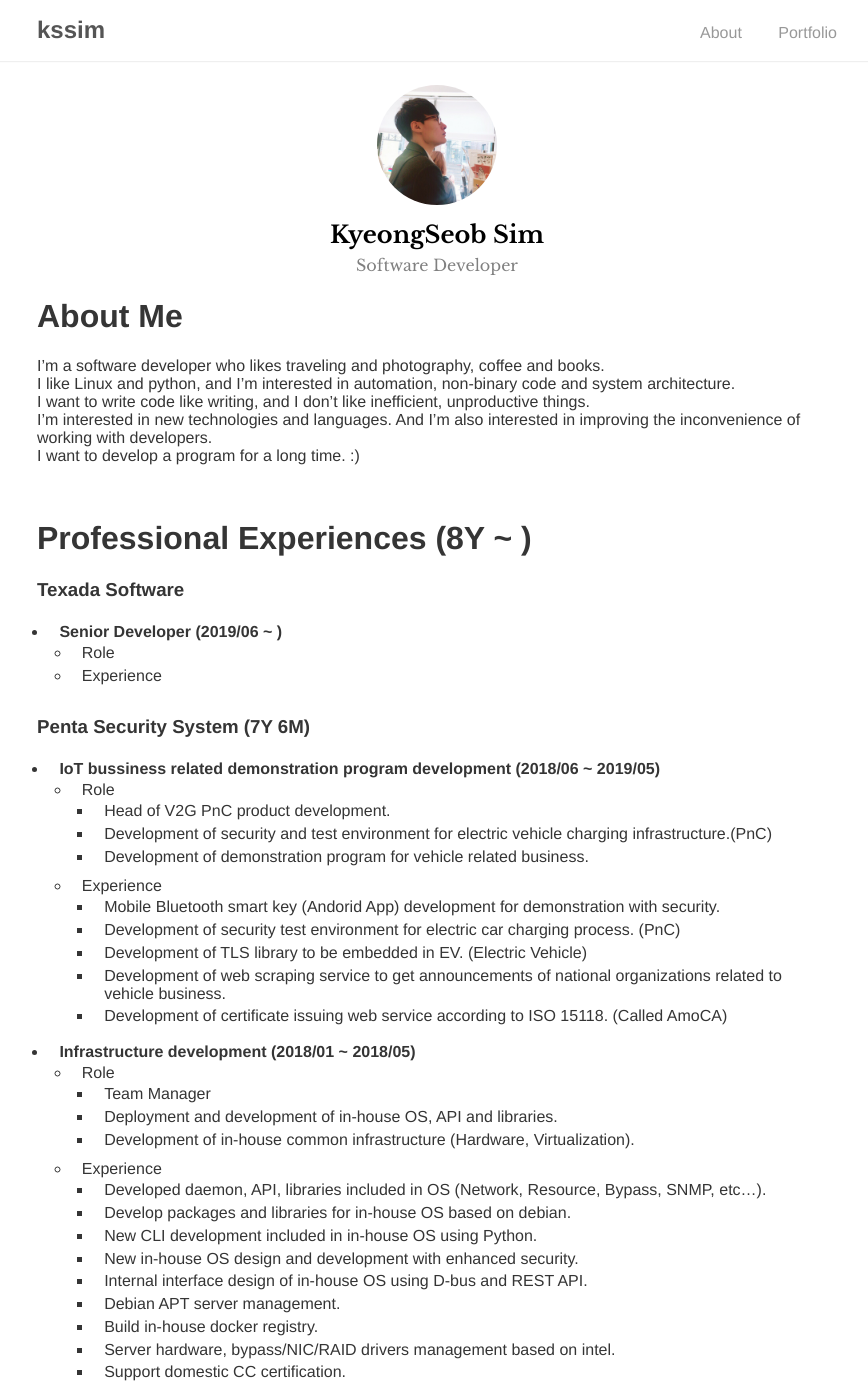
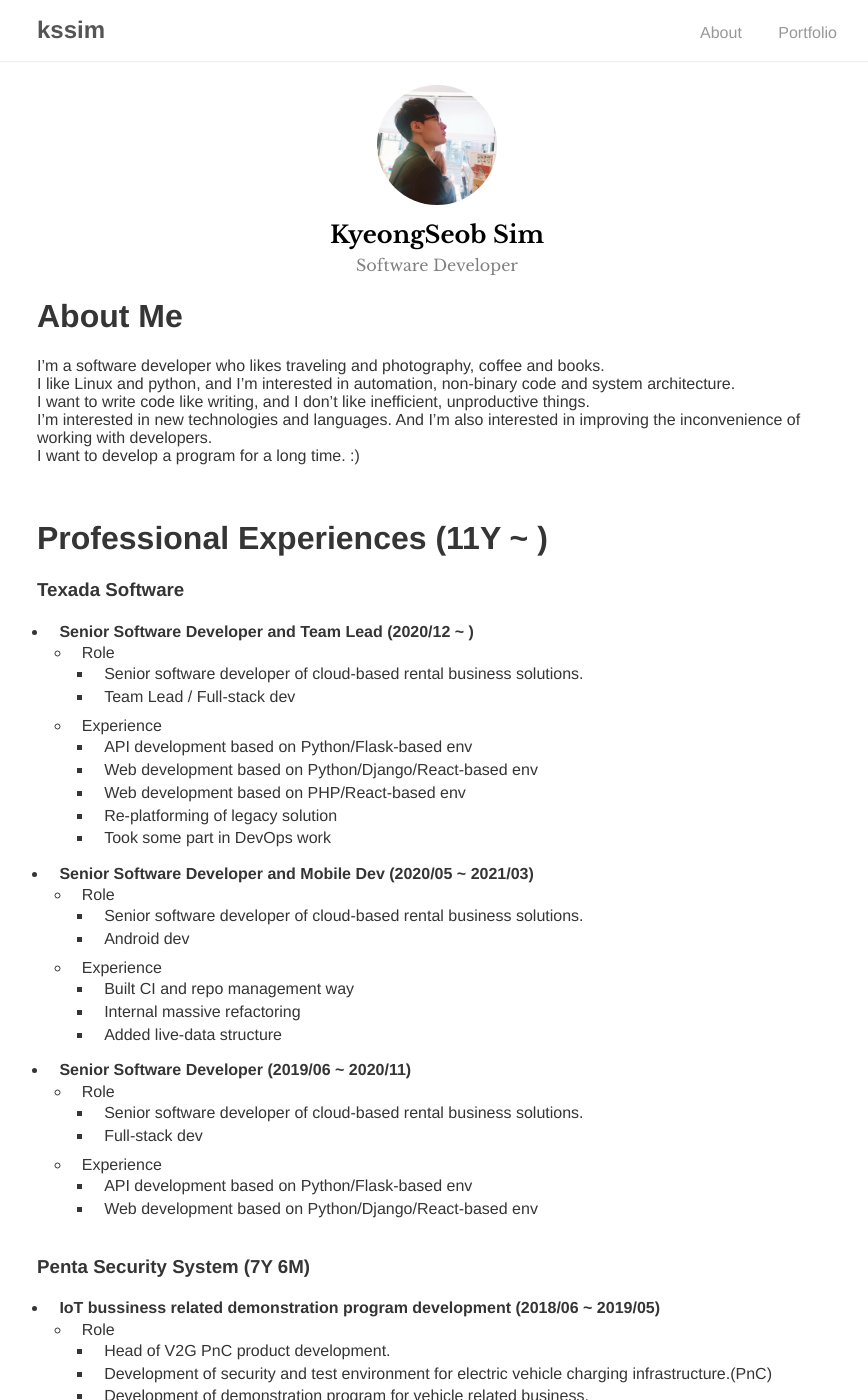
Before and after one commit to kssim/profile, a Jekyll site: the page built from index.md, in a window 1280 px wide and 1400 px high. Shown: the whole window, without its empty margins (203-1071 px from the left). Built offline with Jekyll 4.4.1, drawn with Linux system fonts in a browser that asks for light colours; our own code applies the rules of GitHub Pages for plain Markdown files.

Commit message:
Update index.md

```diff
--- a/index.md
+++ b/index.md
@@ -11,11 +11,35 @@ I want to develop a program for a long time. :)
 
 <br/>
 
-# Professional Experiences (8Y ~ )
+# Professional Experiences (11Y ~ )
 ### Texada Software
-- Senior Developer (2019/06 ~ )
+- Senior Software Developer and Team Lead (2020/12 ~ )
   - Role
+     - Senior software developer of cloud-based rental business solutions.
+     - Team Lead / Full-stack dev
   - Experience
+     - API development based on Python/Flask-based env
+     - Web development based on Python/Django/React-based env
+     - Web development based on PHP/React-based env
+     - Re-platforming of legacy solution
+     - Took some part in DevOps work
+
+- Senior Software Developer and Mobile Dev (2020/05 ~ 2021/03)
+  - Role
+     - Senior software developer of cloud-based rental business solutions.
+     - Android dev
+  - Experience
+     - Built CI and repo management way
+     - Internal massive refactoring
+     - Added live-data structure
+
+- Senior Software Developer (2019/06 ~ 2020/11)
+  - Role
+     - Senior software developer of cloud-based rental business solutions.
+     - Full-stack dev
+  - Experience
+     - API development based on Python/Flask-based env
+     - Web development based on Python/Django/React-based env
 
 
 ### Penta Security System (7Y 6M)
```
